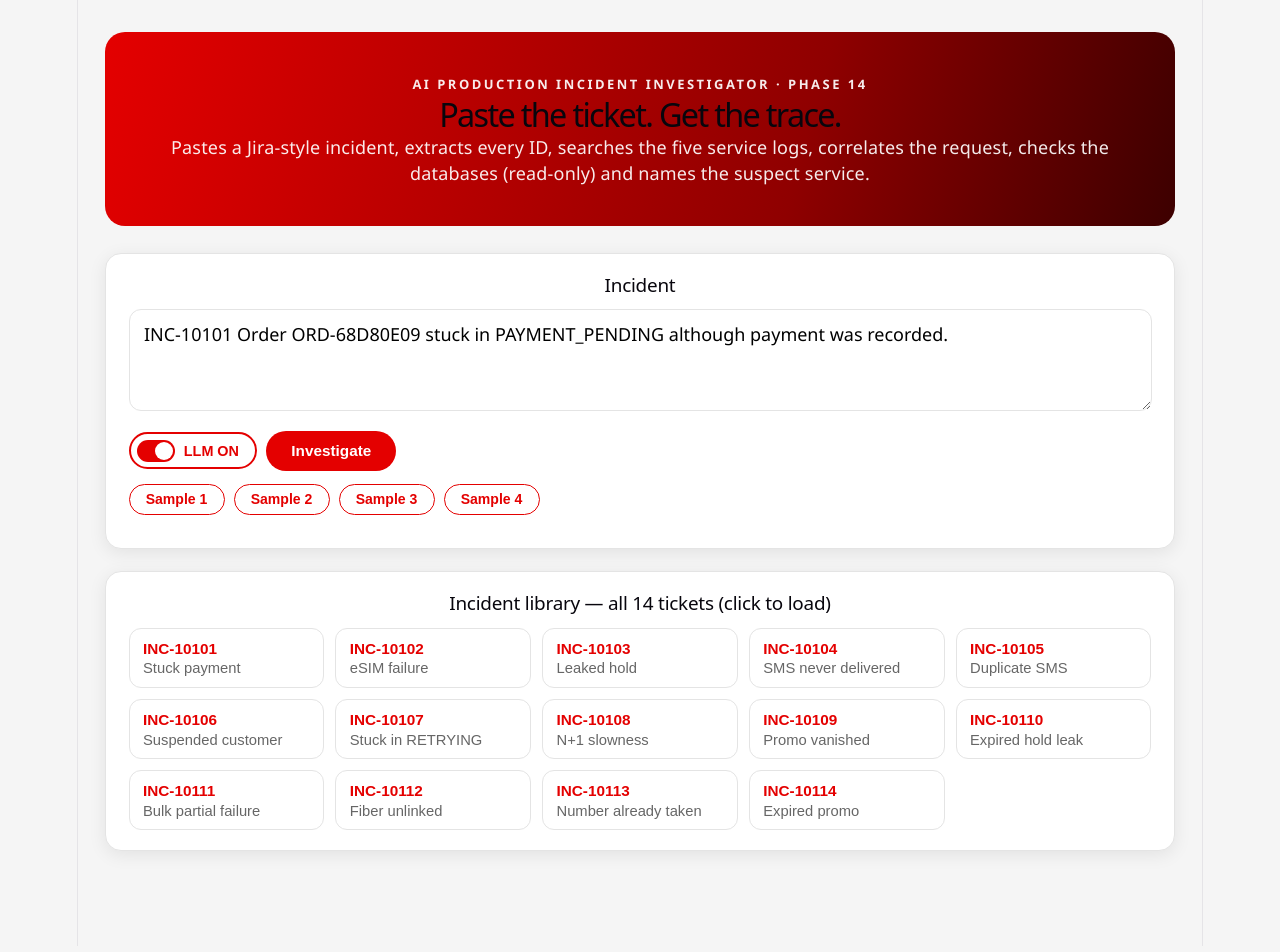
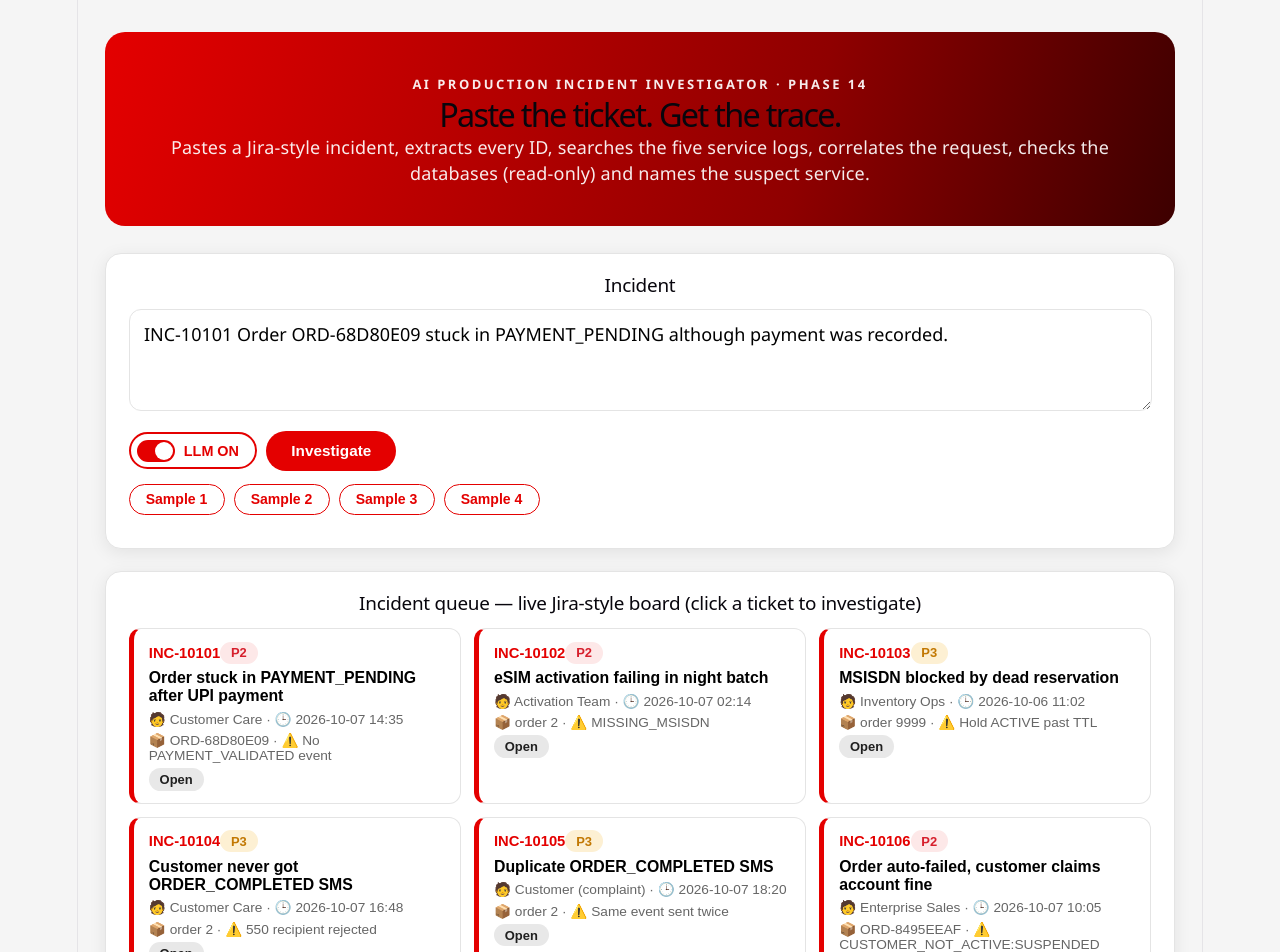
Before and after one commit to Sneha-15-2001/telecom-order-provisioning, a React app in the folder ai-investigator/frontend/: page / in a window 1280 px wide. Shown: the top 952 px of the page. Built offline with nearby package versions, Linux system fonts and the light colour scheme; the HTML template or start-up script is replaced by a standard one.

Commit message:
Investigator: Jira-style incident queue with realistic ticket fields

```diff
--- a/ai-investigator/frontend/src/App.css
+++ b/ai-investigator/frontend/src/App.css
@@ -125,3 +125,17 @@ pre.logs { max-height: 420px; overflow-y: auto; white-space: pre-wrap; }
 .ticket strong { color: var(--red); font-size: 0.85rem; }
 .ticket span { color: var(--soft); }
 .ticket:hover { border-color: var(--red); box-shadow: 0 2px 10px rgba(228, 0, 0, 0.15); }
+
+/* Jira-style ticket cards */
+.jira-grid { display: grid; gap: 0.7rem; grid-template-columns: repeat(auto-fill, minmax(250px, 1fr)); }
+.jira {
+  display: flex; flex-direction: column; gap: 0.3rem; text-align: left;
+  border: 1.5px solid var(--line); border-left: 5px solid var(--red);
+  background: #fff; border-radius: 12px; padding: 0.7rem 0.85rem;
+  cursor: pointer; font-size: 0.82rem;
+}
+.jira:hover { border-color: var(--red); box-shadow: 0 2px 12px rgba(228, 0, 0, 0.15); }
+.jira-top { display: flex; justify-content: space-between; align-items: center; }
+.jira-top strong { color: var(--red); }
+.jira-title { font-weight: 700; font-size: 0.88rem; }
+.jira-meta { color: var(--soft); font-size: 0.76rem; }
--- a/ai-investigator/frontend/src/App.jsx
+++ b/ai-investigator/frontend/src/App.jsx
@@ -11,20 +11,48 @@ const SAMPLES = [
 ]
 
 const TICKETS = [
-  { id: 'INC-10101', title: 'Stuck payment', text: SAMPLES[0] },
-  { id: 'INC-10102', title: 'eSIM failure', text: SAMPLES[1] },
-  { id: 'INC-10103', title: 'Leaked hold', text: SAMPLES[3] },
-  { id: 'INC-10104', title: 'SMS never delivered', text: 'INC-10104 ORDER_COMPLETED SMS for order 2 never delivered although the order completed.' },
-  { id: 'INC-10105', title: 'Duplicate SMS', text: 'INC-10105 Duplicate ORDER_COMPLETED SMS for order 2 within a minute.' },
-  { id: 'INC-10106', title: 'Suspended customer', text: SAMPLES[2] },
-  { id: 'INC-10107', title: 'Stuck in RETRYING', text: 'INC-10107 Order ORD-475DC248 stuck in RETRYING after a failed payment, never revalidated.' },
-  { id: 'INC-10108', title: 'N+1 slowness', text: 'INC-10108 GET /api/orders is slow: N+1 selects on order_item, one per order in the page.' },
-  { id: 'INC-10109', title: 'Promo vanished', text: 'INC-10109 Promo FESTIVE10 vanished from order ORD-038A154B after modify; payable jumped.' },
-  { id: 'INC-10110', title: 'Expired hold leak', text: 'INC-10110 reservation RSV-C5396D47 can never confirm after TTL; SIM stuck RESERVED.' },
-  { id: 'INC-10111', title: 'Bulk partial failure', text: 'INC-10111 Bulk corporate order partially failed: 2 created, 1 item rejected (customerId null).' },
-  { id: 'INC-10112', title: 'Fiber unlinked', text: 'INC-10112 Broadband activation FAILED (MISSING_RESOURCE) although fiber port is reserved for order 7777.' },
-  { id: 'INC-10113', title: 'Number already taken', text: 'INC-10113 MSISDN 919000007771 refused for customer 2: already in use by customer 1.' },
-  { id: 'INC-10114', title: 'Expired promo', text: 'INC-10114 Promo EXPIRED5 rejected for order 76: outside validity window, flyer still circulating.' },
+  { id: 'INC-10101', title: 'Order stuck in PAYMENT_PENDING after UPI payment', status: 'Open', priority: 'P2',
+    reporter: 'Customer Care', created: '2026-10-07 14:35', order: 'ORD-68D80E09', error: 'No PAYMENT_VALIDATED event',
+    text: SAMPLES[0] },
+  { id: 'INC-10102', title: 'eSIM activation failing in night batch', status: 'Open', priority: 'P2',
+    reporter: 'Activation Team', created: '2026-10-07 02:14', order: 'order 2', error: 'MISSING_MSISDN',
+    text: SAMPLES[1] },
+  { id: 'INC-10103', title: 'MSISDN blocked by dead reservation', status: 'Open', priority: 'P3',
+    reporter: 'Inventory Ops', created: '2026-10-06 11:02', order: 'order 9999', error: 'Hold ACTIVE past TTL',
+    text: SAMPLES[3] },
+  { id: 'INC-10104', title: 'Customer never got ORDER_COMPLETED SMS', status: 'Open', priority: 'P3',
+    reporter: 'Customer Care', created: '2026-10-07 16:48', order: 'order 2', error: '550 recipient rejected',
+    text: 'INC-10104 ORDER_COMPLETED SMS for order 2 never delivered although the order completed.' },
+  { id: 'INC-10105', title: 'Duplicate ORDER_COMPLETED SMS', status: 'Open', priority: 'P3',
+    reporter: 'Customer (complaint)', created: '2026-10-07 18:20', order: 'order 2', error: 'Same event sent twice',
+    text: 'INC-10105 Duplicate ORDER_COMPLETED SMS for order 2 within a minute.' },
+  { id: 'INC-10106', title: 'Order auto-failed, customer claims account fine', status: 'Open', priority: 'P2',
+    reporter: 'Enterprise Sales', created: '2026-10-07 10:05', order: 'ORD-8495EEAF', error: 'CUSTOMER_NOT_ACTIVE:SUSPENDED',
+    text: SAMPLES[2] },
+  { id: 'INC-10107', title: 'Order parked in RETRYING for hours', status: 'Open', priority: 'P3',
+    reporter: 'Ops Dashboard', created: '2026-10-07 21:12', order: 'ORD-475DC248', error: 'No revalidation after retry',
+    text: 'INC-10107 Order ORD-475DC248 stuck in RETRYING after a failed payment, never revalidated.' },
+  { id: 'INC-10108', title: 'Order queue page slow at scale', status: 'Open', priority: 'P2',
+    reporter: 'Storefront Team', created: '2026-10-06 09:30', order: '—', error: 'N+1 selects on order_item',
+    text: 'INC-10108 GET /api/orders is slow: N+1 selects on order_item, one per order in the page.' },
+  { id: 'INC-10109', title: 'Discount vanished after edit, bill shock', status: 'Open', priority: 'P3',
+    reporter: 'Customer (complaint)', created: '2026-10-07 13:44', order: 'ORD-038A154B', error: 'Promo cleared on modify',
+    text: 'INC-10109 Promo FESTIVE10 vanished from order ORD-038A154B after modify; payable jumped.' },
+  { id: 'INC-10110', title: 'SIM stuck RESERVED, hold can never confirm', status: 'Open', priority: 'P2',
+    reporter: 'Inventory Ops', created: '2026-10-07 08:15', order: 'order 8888', error: 'Reservation expired, 400 forever',
+    text: 'INC-10110 reservation RSV-C5396D47 can never confirm after TTL; SIM stuck RESERVED.' },
+  { id: 'INC-10111', title: 'Corporate bulk: 2 of 3 connections live', status: 'Open', priority: 'P2',
+    reporter: 'Enterprise Sales', created: '2026-10-07 15:26', order: 'bulk batch', error: '1 item rejected (customerId null)',
+    text: 'INC-10111 Bulk corporate order partially failed: 2 created, 1 item rejected (customerId null).' },
+  { id: 'INC-10112', title: 'Port booked, broadband dead', status: 'Open', priority: 'P2',
+    reporter: 'Field Team', created: '2026-10-07 12:40', order: 'order 7777', error: 'MISSING_RESOURCE (unlinked port)',
+    text: 'INC-10112 Broadband activation FAILED (MISSING_RESOURCE) although fiber port is reserved for order 7777.' },
+  { id: 'INC-10113', title: '"Lucky number" refused at store', status: 'Open', priority: 'P2',
+    reporter: 'Store Agent', created: '2026-10-07 11:18', order: '—', error: 'MSISDN already in use',
+    text: 'INC-10113 MSISDN 919000007771 refused for customer 2: already in use by customer 1.' },
+  { id: 'INC-10114', title: 'Festival flyer promo rejected', status: 'Open', priority: 'P3',
+    reporter: 'Customer Care', created: '2026-10-07 17:55', order: 'order 76', error: 'Outside validity window',
+    text: 'INC-10114 Promo EXPIRED5 rejected for order 76: outside validity window, flyer still circulating.' },
 ]
 
 function Pill({ tone, children }) {
@@ -95,11 +123,15 @@ export default function App() {
       </section>
 
       <section className="card">
-        <h2>Incident library — all {TICKETS.length} tickets (click to load)</h2>
-        <div className="ticket-grid">
+        <h2>Incident queue — live Jira-style board (click a ticket to investigate)</h2>
+        <div className="jira-grid">
           {TICKETS.map((t) => (
-            <button key={t.id} className="ticket" onClick={() => { setText(t.text); setResult(null); window.scrollTo({ top: 0, behavior: 'smooth' }) }} title={t.text}>
-              <strong>{t.id}</strong><span>{t.title}</span>
+            <button key={t.id} className="jira" onClick={() => { setText(t.text); setResult(null); window.scrollTo({ top: 0, behavior: 'smooth' }) }} title={t.text}>
+              <div className="jira-top"><strong>{t.id}</strong><span className={`pill ${t.priority === 'P2' ? 'red' : 'amber'}`}>{t.priority}</span></div>
+              <div className="jira-title">{t.title}</div>
+              <div className="jira-meta">🧑 {t.reporter} · 🕒 {t.created}</div>
+              <div className="jira-meta">📦 {t.order} · ⚠️ {t.error}</div>
+              <div className="jira-meta"><span className="pill navy">{t.status}</span></div>
             </button>
           ))}
         </div>
```
